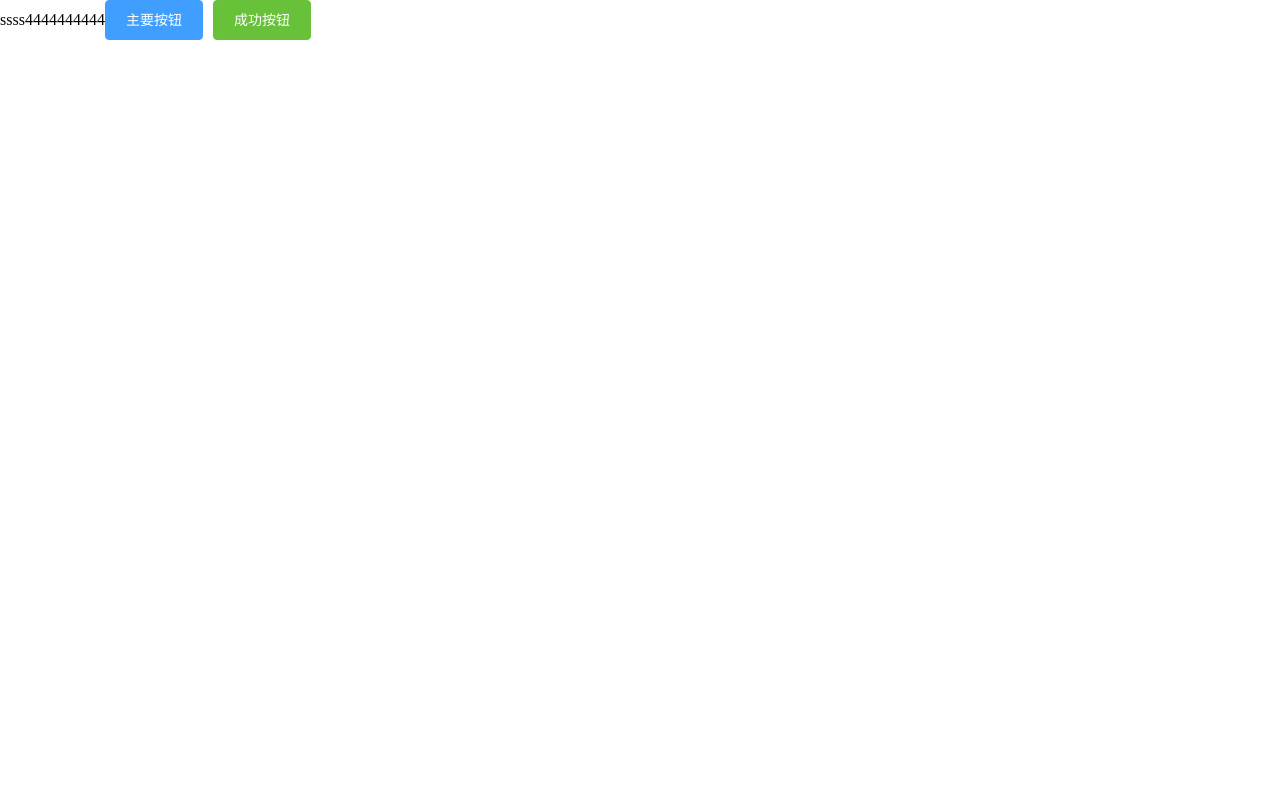
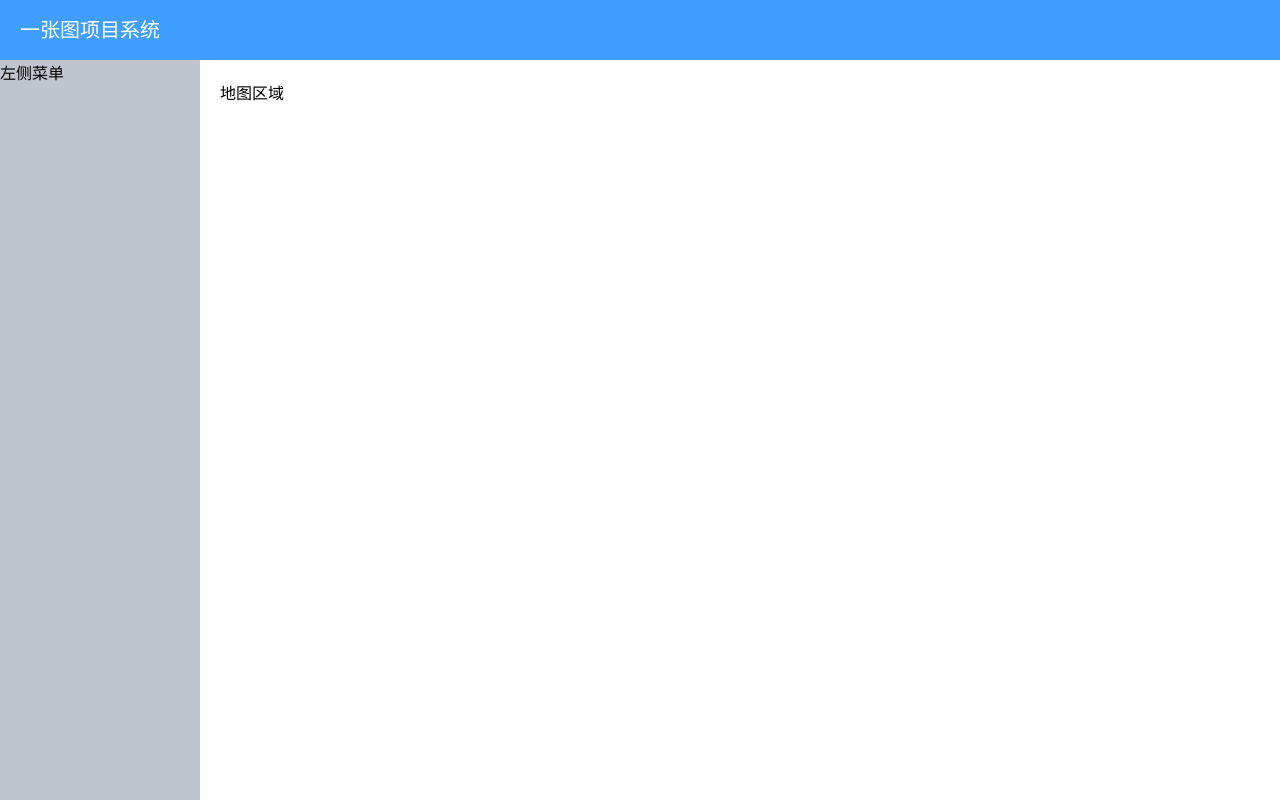
Before and after one commit to sll1234567890/arcgismap, a Vue app: page / in a window 1280 px wide. Built offline with nearby package versions, Linux system fonts and the light colour scheme.

Commit message:
一张图项目框架

```diff
--- a/src/App.vue
+++ b/src/App.vue
@@ -1,8 +1,12 @@
 <template>
   <div id="app">
-    <span>ssss4444444444</span>
-    <el-button type="primary">主要按钮</el-button>
-    <el-button type="success">成功按钮</el-button>
+    <el-container class="app-out-pannel">
+      <el-header class="sys-header">一张图项目系统</el-header>
+      <el-container class="app-content-pannel">
+        <el-aside width="200px" class="sys-menu">左侧菜单</el-aside>
+        <el-main>地图区域</el-main>
+      </el-container>
+    </el-container>
   </div>
 </template>
 
@@ -24,4 +28,20 @@ body,
   height: 100%;
   margin: 0;
 }
+
+.app-out-pannel,
+.app-content-pannel {
+  height: 100%;
+}
+
+.sys-header {
+  background-color: #409EFF;
+  line-height: 60px;
+  font-size: 20px;
+  color: #fff;
+}
+
+.sys-menu {
+  background-color: #C0C4CC;
+}
 </style>
```
